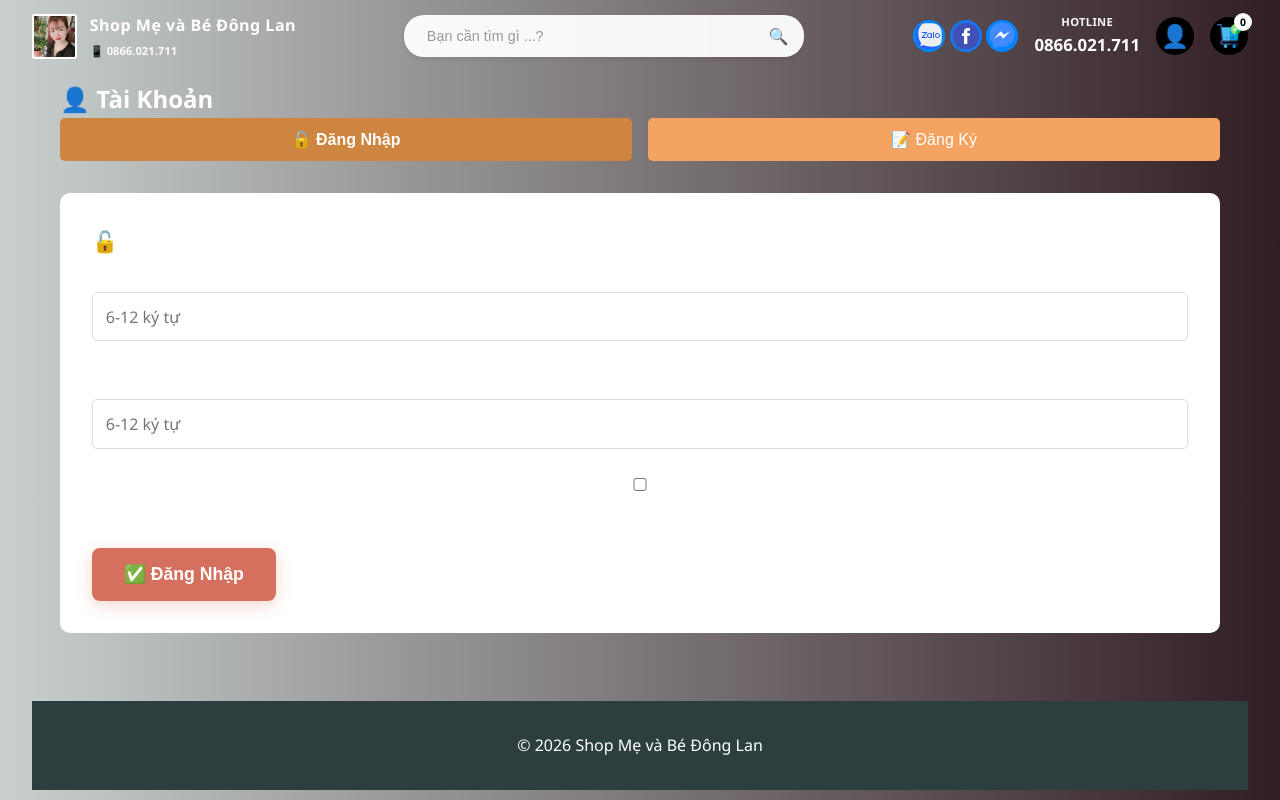
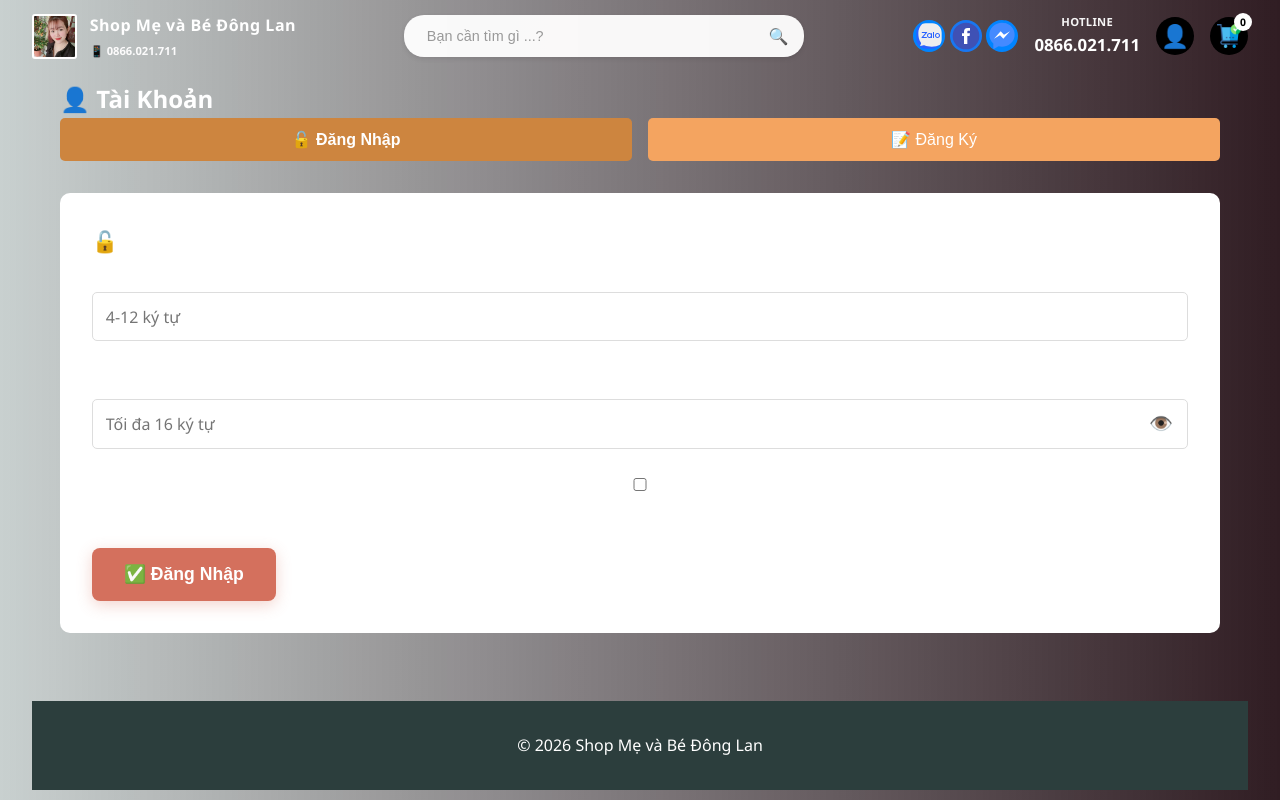
Before and after one commit to khongtai65/web-bayby-shop, a PHP site: page /tai-khoan.php in a window 1280 px wide. Run offline with PHP 8.4, Linux system fonts and the light colour scheme.

Commit message:
Improve: Update username (4-12 chars) and password (max 16 chars) validation with show/hide toggle

```diff
--- a/tai-khoan.php
+++ b/tai-khoan.php
@@ -232,11 +232,14 @@ session_start();
                 <form method="POST" action="api-dieu-khien/xac-thuc.php" onsubmit="return validateLoginForm()">
                     <div class="form-group">
                         <label>Tên đăng nhập</label>
-                        <input type="text" id="login-username" name="username" required placeholder="6-12 ký tự" minlength="6" maxlength="12">
+                        <input type="text" id="login-username" name="username" required placeholder="4-12 ký tự" minlength="4" maxlength="12">
                     </div>
                     <div class="form-group">
                         <label>Mật khẩu</label>
-                        <input type="password" id="login-password" name="password" required placeholder="6-12 ký tự" minlength="6" maxlength="12">
+                        <div style="position: relative; display: flex; align-items: center;">
+                            <input type="password" id="login-password" name="password" required placeholder="Tối đa 16 ký tự" minlength="6" maxlength="16" style="flex: 1; padding-right: 40px;">
+                            <button type="button" id="toggle-login-password" class="toggle-password-btn" onclick="togglePasswordVisibility('login-password', 'toggle-login-password')" style="position: absolute; right: 10px; background: none; border: none; cursor: pointer; font-size: 1.2rem; padding: 5px;">👁️</button>
+                        </div>
                     </div>
                     <div class="form-group">
                         <label>
@@ -254,8 +257,8 @@ session_start();
                 <form method="POST" action="api-dieu-khien/xac-thuc.php" onsubmit="return validateRegisterForm()">
                     <div class="form-group">
                         <label>Tên đăng nhập <span style="color: red;">*</span></label>
-                        <input type="text" id="register-username" name="username" required placeholder="6-12 ký tự, không 'admin'" minlength="6" maxlength="12">
-                        <small style="color: #666;">⚠️ 6-12 ký tự, không chứa 'admin', không có khoảng trắng</small>
+                        <input type="text" id="register-username" name="username" required placeholder="4-12 ký tự, không 'admin'" minlength="4" maxlength="12">
+                        <small style="color: #666;">⚠️ 4-12 ký tự, không chứa 'admin', không có khoảng trắng, không được trùng lặp</small>
                     </div>
                     <div class="form-group">
                         <label>Họ và tên <span style="color: red;">*</span></label>
@@ -267,8 +270,11 @@ session_start();
                     </div>
                     <div class="form-group">
                         <label>Mật khẩu <span style="color: red;">*</span></label>
-                        <input type="password" id="register-password" name="password" required placeholder="6-12 ký tự" minlength="6" maxlength="12">
-                        <small style="color: #666;">⚠️ 6-12 ký tự, chỉ chứa chữ, số, @, &</small>
+                        <div style="position: relative; display: flex; align-items: center;">
+                            <input type="password" id="register-password" name="password" required placeholder="Tối đa 16 ký tự" minlength="6" maxlength="16" style="flex: 1; padding-right: 40px;">
+                            <button type="button" id="toggle-register-password" class="toggle-password-btn" onclick="togglePasswordVisibility('register-password', 'toggle-register-password')" style="position: absolute; right: 10px; background: none; border: none; cursor: pointer; font-size: 1.2rem; padding: 5px;">👁️</button>
+                        </div>
+                        <small style="color: #666;">⚠️ 6-16 ký tự, chỉ chứa chữ, số, @, &</small>
                     </div>
                     <div class="form-group">
                         <label>Số điện thoại</label>
@@ -308,6 +314,20 @@ session_start();
         document.getElementById('btn-register').classList.add('active');
     }
 
+    // Hiển thị/ẩn mật khẩu
+    function togglePasswordVisibility(inputId, buttonId) {
+        const input = document.getElementById(inputId);
+        const button = document.getElementById(buttonId);
+
+        if (input.type === 'password') {
+            input.type = 'text';
+            button.textContent = '🙈';
+        } else {
+            input.type = 'password';
+            button.textContent = '👁️';
+        }
+    }
+
     // Validate form đăng nhập
     function validateLoginForm() {
         const username = document.getElementById('login-username').value.trim();
@@ -318,13 +338,13 @@ session_start();
             return false;
         }
 
-        if (username.length < 6 || username.length > 12) {
-            alert('❌ Tên đăng nhập phải từ 6-12 ký tự');
+        if (username.length < 4 || username.length > 12) {
+            alert('❌ Tên đăng nhập phải từ 4-12 ký tự');
             return false;
         }
 
-        if (password.length < 6 || password.length > 12) {
-            alert('❌ Mật khẩu phải từ 6-12 ký tự');
+        if (password.length < 6 || password.length > 16) {
+            alert('❌ Mật khẩu phải từ 6-16 ký tự');
             return false;
         }
 
@@ -339,8 +359,8 @@ session_start();
         const password = document.getElementById('register-password').value;
 
         // Validate username
-        if (!username || username.length < 6) {
-            alert('❌ Tên đăng nhập tối thiểu 6 ký tự');
+        if (!username || username.length < 4) {
+            alert('❌ Tên đăng nhập tối thiểu 4 ký tự');
             return false;
         }
 
@@ -365,8 +385,8 @@ session_start();
             return false;
         }
 
-        if (password.length > 12) {
-            alert('❌ Mật khẩu tối đa 12 ký tự');
+        if (password.length > 16) {
+            alert('❌ Mật khẩu tối đa 16 ký tự');
             return false;
         }
 
```
Also changed, not shown: api-dieu-khien/xac-thuc.php (+9 -9 lines).
